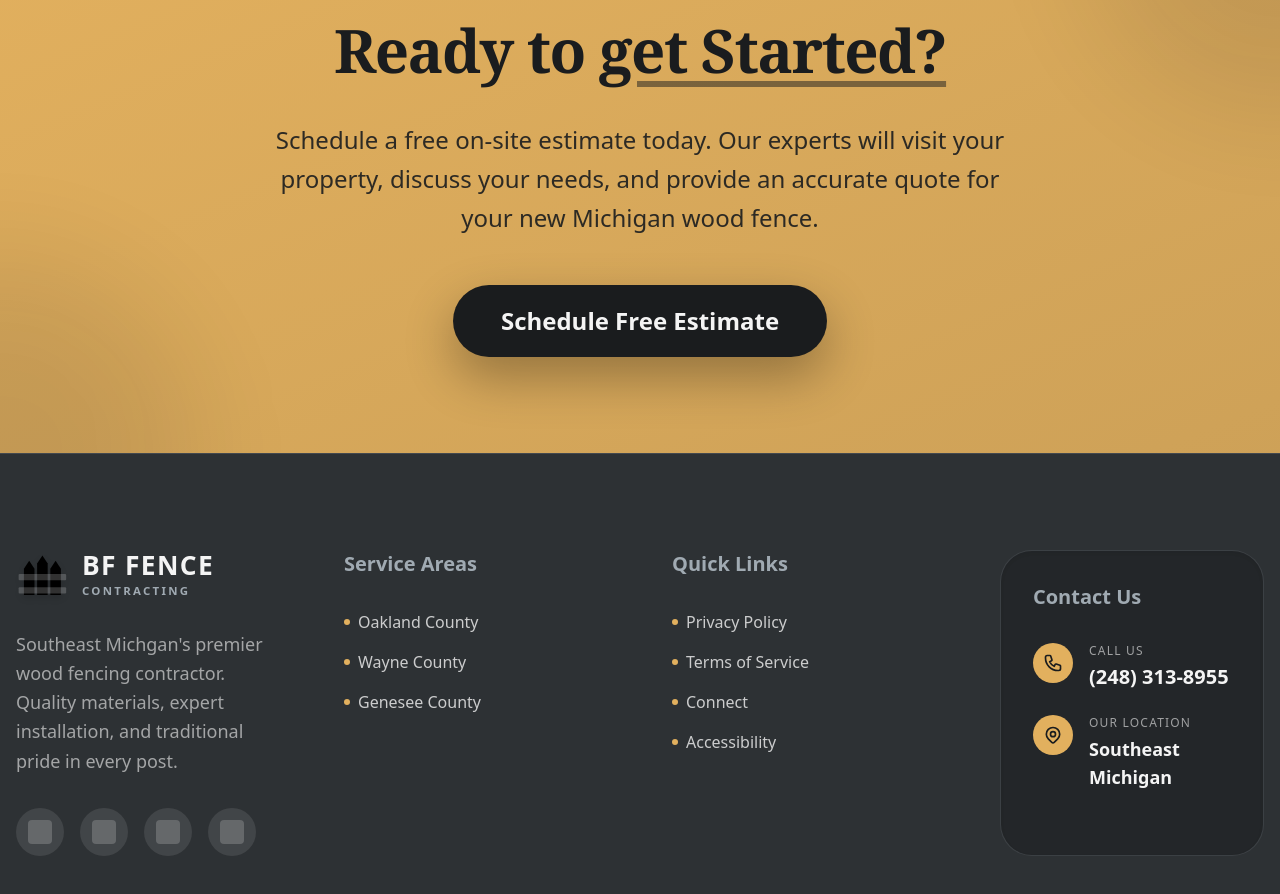
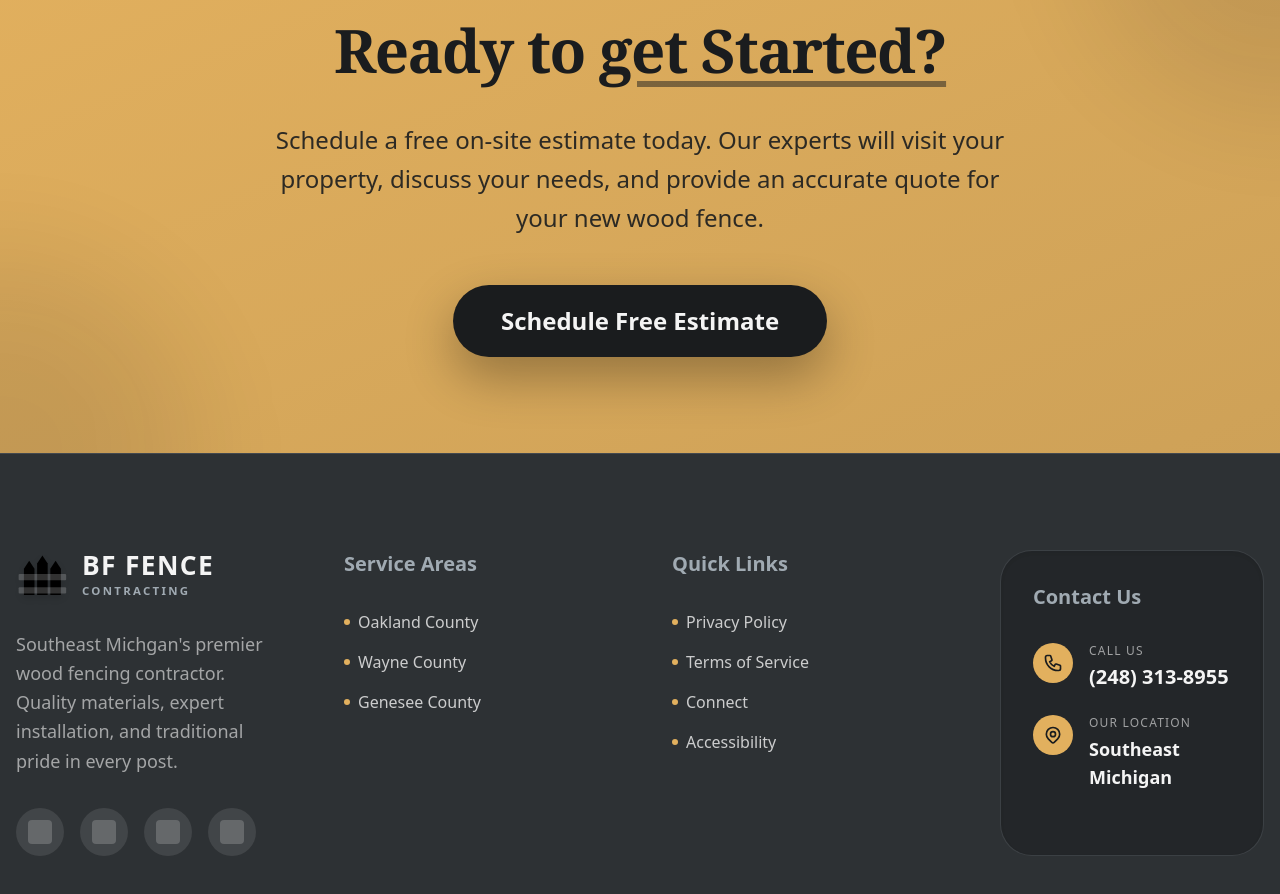
Before and after one commit to AgenticPortfolioX/BFFence, a React (Vite) app: page /BFFence/our-team in a window 1280 px wide. Shown: the part 1140-2034 px from the top of the page. Built offline with nearby package versions, Linux system fonts and the light colour scheme.

Commit message:
Update hero and CTA text as requested

```diff
--- a/src/components/CTA_Footer.tsx
+++ b/src/components/CTA_Footer.tsx
@@ -36,7 +36,7 @@ export const CTA = () => {
           Ready to <span className="underline decoration-background/50 underline-offset-8">get Started?</span>
         </h2>
         <p className="text-2xl text-background/90 mb-12 max-w-3xl mx-auto font-medium leading-relaxed">
-          Schedule a free on-site estimate today. Our experts will visit your property, discuss your needs, and provide an accurate quote for your new Michigan wood fence.
+          Schedule a free on-site estimate today. Our experts will visit your property, discuss your needs, and provide an accurate quote for your new wood fence.
         </p>
         <Link to="/free-estimate" className="inline-block bg-background text-foreground px-12 py-5 rounded-full font-black text-2xl hover:bg-secondary hover:text-background transition-all transform hover:scale-110 shadow-[0_20px_50px_rgba(0,0,0,0.3)] hover:shadow-[0_20px_50px_rgba(226,176,94,0.5)] active:scale-95 duration-300 group-hover:animate-bounce">
           Schedule Free Estimate
--- a/src/components/Hero.tsx
+++ b/src/components/Hero.tsx
@@ -20,7 +20,7 @@ export const Hero = () => {
             Wood Fence In Southeast Michigan
           </h1>
           <p className="text-xl text-white/90 mb-8 leading-relaxed max-w-2xl">
-            Wood fencing provides a classic look that enhances any property. Whether for privacy, aesthetics, or charm, wood fences are a timeless choice for Michigan homeowners.
+            Wood fencing provides a classic look that enhances any Michigan property with privacy and security.
           </p>
           <div className="flex flex-wrap gap-4">
             <Link to="/free-estimate" className="bg-accent text-background px-8 py-3 rounded-full font-bold hover:bg-accent/90 transition-all transform hover:scale-105 shadow-lg inline-block">
```
